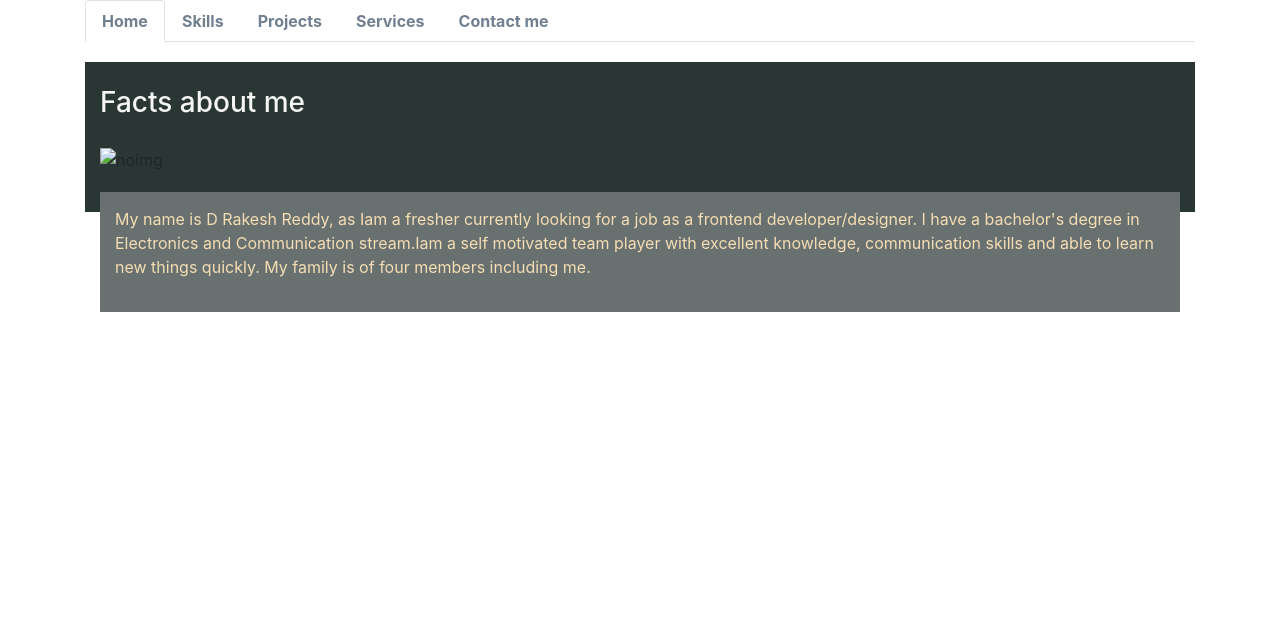
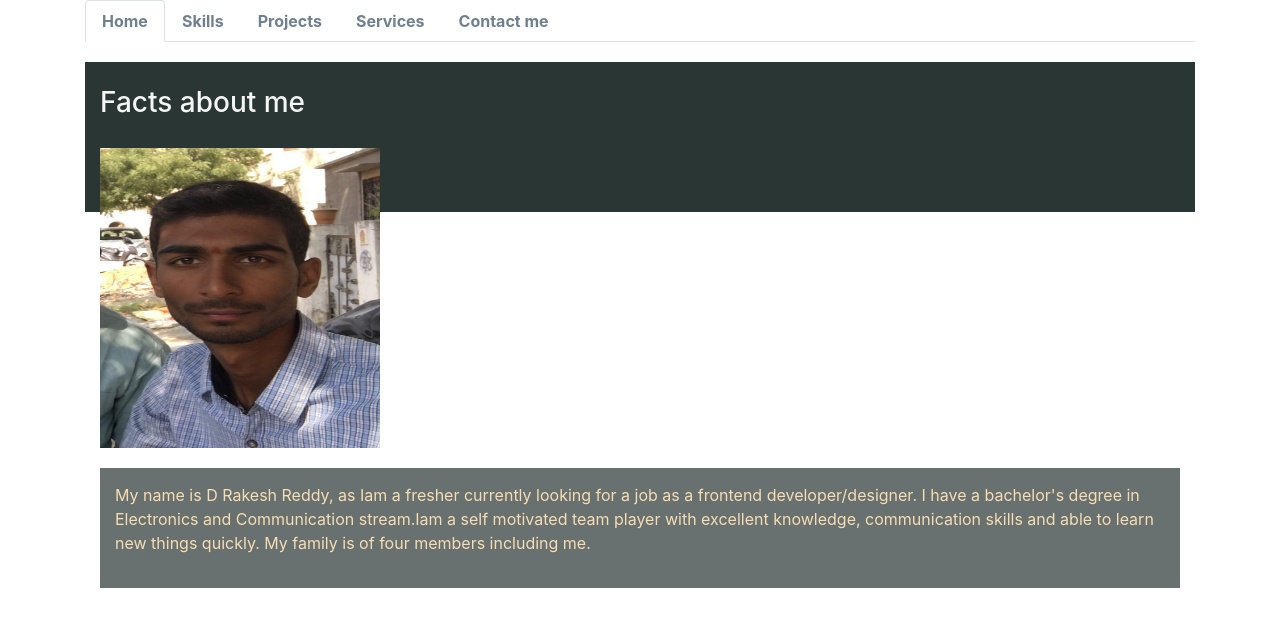
Before and after one commit to rakesh2498/port, a plain HTML site: page index.html in a window 1280 px wide. Drawn offline with nearby package versions, Linux system fonts and the light colour scheme.

Commit message:
Update index.html

```diff
--- a/index.html
+++ b/index.html
@@ -40,7 +40,7 @@
 
         <div id="home" class="container tab-pane active" style="margin-top: 20px; background-color: rgb(42, 54, 51); height: 150px;"><br>
             <h3 style="color: whitesmoke">Facts about me</h3>
-            <img src="portfolio/pics/20210212_160702.jpg" alt="noimg" style="width: 280px; height: 300px; margin-top: 20px;">
+            <img src="20210212_160702.jpg" alt="noimg" style="width: 280px; height: 300px; margin-top: 20px;">
             <div style="margin-top: 20px; background-color: rgb(104, 112, 112); height: 120px; padding: 15px;">
                 <p style="color: wheat;">My name is D Rakesh Reddy, as Iam a fresher currently looking for a job as a frontend developer/designer. I have a bachelor's degree in Electronics and Communication stream.Iam a self motivated team player with excellent knowledge, communication skills and able to learn new things quickly. My family is of four members including me.</p>
             </div>
```
